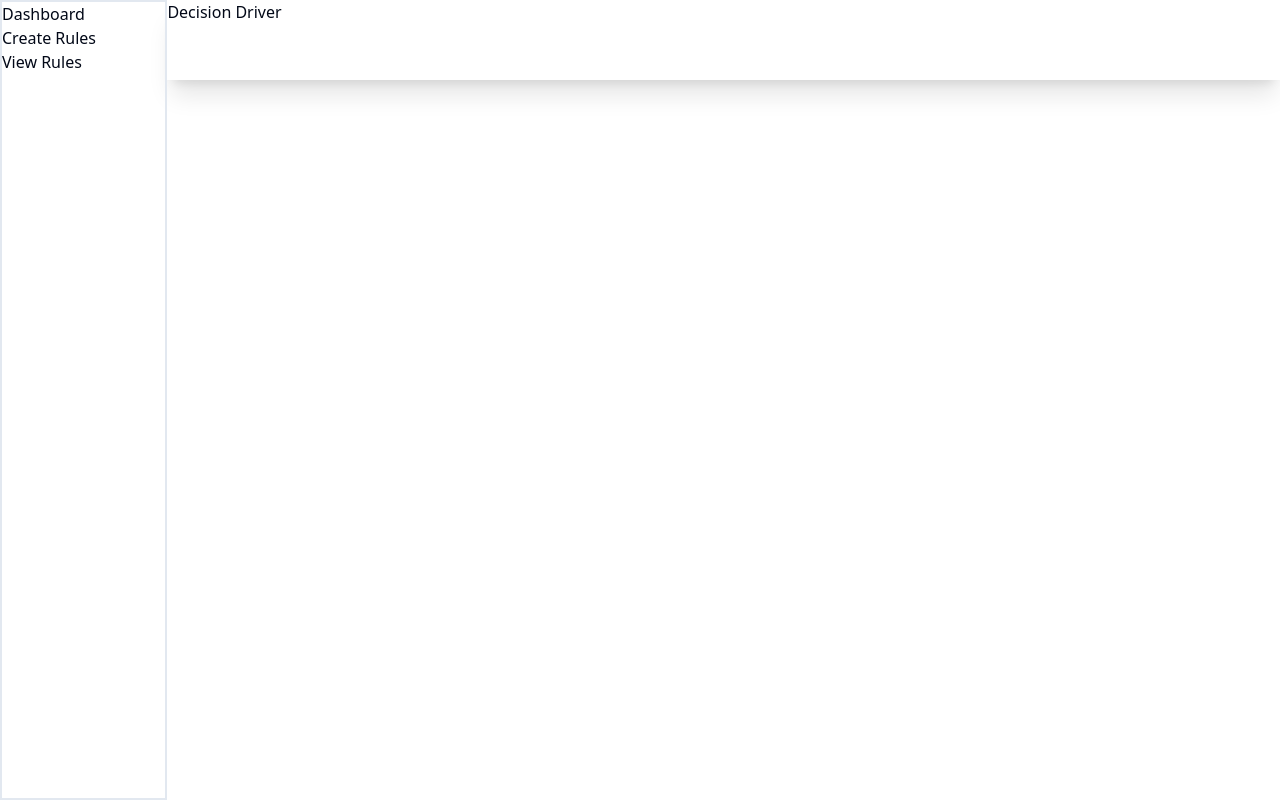
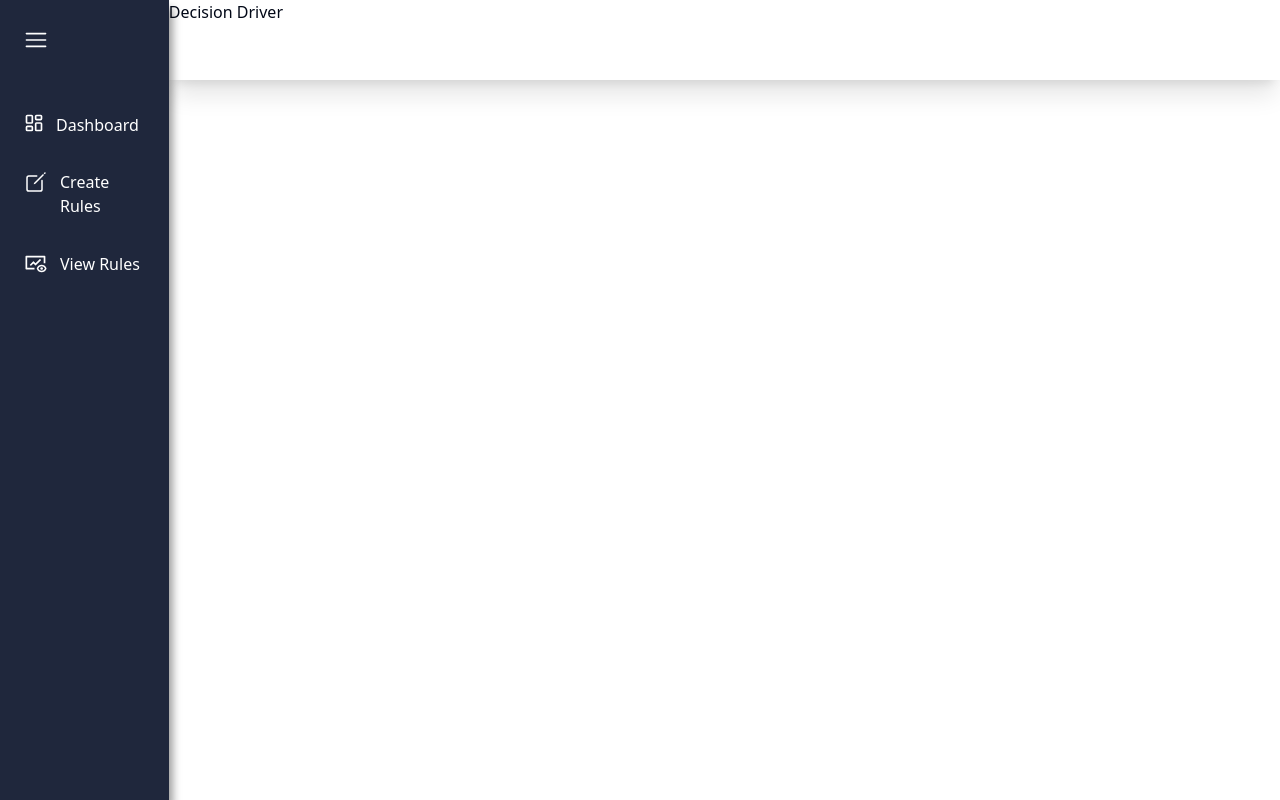
Before and after one commit to CodeMaster17/Decision-driver, a React (Vite) app in the folder frontend/: page /dashboard in a window 1280 px wide. Built offline with nearby package versions, Linux system fonts and the light colour scheme.

Commit message:
improved sidebar ui

```diff
--- a/frontend/src/pages/Dashboard/Dashboard.jsx
+++ b/frontend/src/pages/Dashboard/Dashboard.jsx
@@ -1,26 +1,50 @@
 import { Link, Outlet } from "react-router-dom"
 import Navbar from "../../components/Navbar"
-
+import { LuLayoutDashboard } from "react-icons/lu";
+import { IoCreateOutline } from "react-icons/io5";
+import { AiOutlineFundView } from "react-icons/ai";
+import { RxHamburgerMenu } from "react-icons/rx";
+import { useState } from "react";
 
 const Dashboard = () => {
+    const [isOpen, setIsOpen] = useState(true);
+    const toggle = () => setIsOpen(!isOpen);
     return (
-        <section className="flex">
-            <div className="w-[15vw] border-2  h-screen sticky">
-                <ul>
+        <section className="flex ">
+            <div className={`h-screen sticky text-white  bg-[#1f273c] shadow-[4.0px_8.0px_8.0px_rgba(0,0,0,0.38)] p-2 ${isOpen ? "w-[15vw]" : "w-[5vw]"}`}>
+                <div className="flex">
+                    <RxHamburgerMenu
+                        onClick={toggle}
+                        className="size-6 mt-5 ml-4 cursor-pointer"
+                    />
+                    {/* <h1 className="font-bold mt-5 ml-5">Decision Driver</h1> */}
+                </div>
+
+                <ul className="flex flex-col space-y-2 mt-12">
                     <li>
-                        <Link to="/dashboard/home">
-                            Dashboard
+                        <Link to="/dashboard/home"
+                            className=" flex px-[1rem] py-[0.8rem] focus:bg-[#c3dba9] focus:bg-opacity-25 focus:rounded-[0.5rem]"
+                        >
+                            <div className="mr-3 block"><LuLayoutDashboard className="size-5"/></div>
+                            <h3 className={`focus:text-[#CBF69E] ${isOpen ? "block" : "hidden"}`}>Dashboard</h3>
                         </Link>
                     </li>
                     <li>
 
-                        <Link to="/dashboard/create-rule">
-                            Create Rules
+                        <Link to="/dashboard/create-rule"
+                            className=" flex px-[1rem] py-[0.8rem] focus:bg-[#c3dba9] focus:bg-opacity-25 focus:rounded-[0.5rem]"
+                        >
+                            <div className="mr-3 block"><IoCreateOutline className="size-6"/></div>
+                            <h3 className={`focus:text-[#CBF69E] ${isOpen ? "block" : "hidden"}`}>Create Rules</h3>
                         </Link>
                     </li>
                     <li>
-                        <Link to="/dashboard/view-rule">
-                            View Rules
+
+                        <Link to="/dashboard/view-rule"
+                            className=" flex px-[1rem] py-[0.8rem]  focus:bg-[#c3dba9] focus:bg-opacity-25 focus:rounded-[0.5rem]"
+                        >
+                            <div className="mr-3 block"><AiOutlineFundView className="size-6"/></div>
+                            <h3 className={`focus:text-[#CBF69E] ${isOpen ? "block" : "hidden"}`}>View Rules</h3>
                         </Link>
                     </li>
                 </ul>
--- a/frontend/src/pages/Home.jsx
+++ b/frontend/src/pages/Home.jsx
@@ -5,9 +5,9 @@ const Home = () => {
         <div className=" w-full  h-screen flex">
             <div className="w-1/2 pl-20 flex items-center">
                 <div className='w-full'>
-                    <h1 className='text-7xl font-bold text-black'>Rule Building</h1>
-                    <h3 className='text-7xl font-bold text-black mt-5'>Made Easy</h3>
-                    <Link to="/dashboard" className="flex justify-center rounded bg-primary p-2 font-medium text-gray w-[130px] mt-8">
+                    <h1 className='text-8xl font-bold text-black'>Rule Building</h1>
+                    <h3 className='text-8xl font-bold text-black mt-5'>Made Easy</h3>
+                    <Link to="/dashboard" className="flex justify-center rounded bg-primary p-2 font-medium text-white w-[150px] mt-8">
                         Dashboard ➜
                     </Link>
                 </div>
--- /dev/null
+++ b/package.json
@@ -0,0 +1,5 @@
+{
+  "dependencies": {
+    "react-icons": "^5.0.1"
+  }
+}
```
Also changed, not shown: 1 other file (tests, documents, lock files or other folders).
